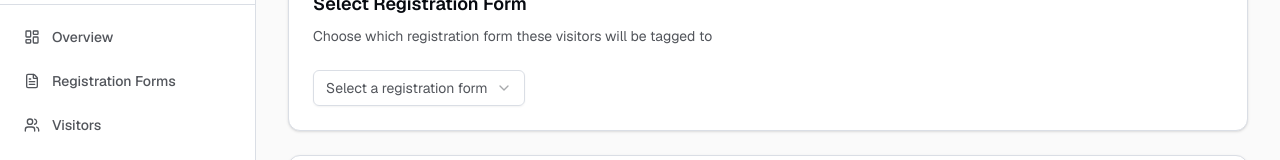
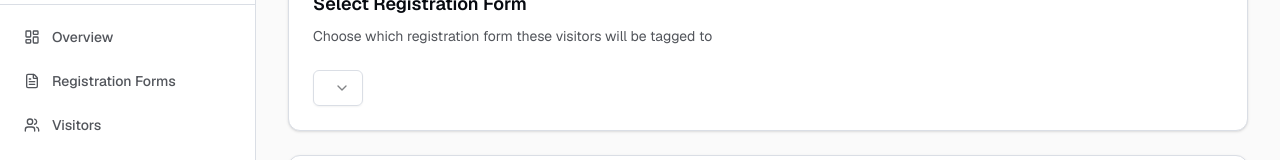
Before and after one commit to shrinivasspatil/v0-event-management-dashboard, a Next.js app: page /events/1/bulk-upload in a window 1280 px wide. Shown: the part 159-319 px from the top of the page. Built offline with nearby package versions, Linux system fonts and the light colour scheme.

Commit message:
feat: set "System" as default in registration form dropdown\n\nTag bulk uploaded visitors with "System" source by default.

```diff
--- a/app/events/[id]/bulk-upload/page.tsx
+++ b/app/events/[id]/bulk-upload/page.tsx
@@ -87,10 +87,11 @@ export default function BulkUploadPage() {
   const [statusFilter, setStatusFilter] = useState<string>("all")
   const [isConfirmModalOpen, setIsConfirmModalOpen] = useState(false)
   const [bulkAction, setBulkAction] = useState<"Attended" | "Rejected" | "delete" | null>(null)
-  const [registrationForm, setRegistrationForm] = useState<string>("")
+  const [registrationForm, setRegistrationForm] = useState<string>("system")
 
   // Registration forms
   const registrationForms = [
+    { id: "system", name: "System", isDefault: true },
     { id: "1", name: "Shrinivas" },
     { id: "2", name: "Vinay" },
     { id: "3", name: "Ravi" },
```
